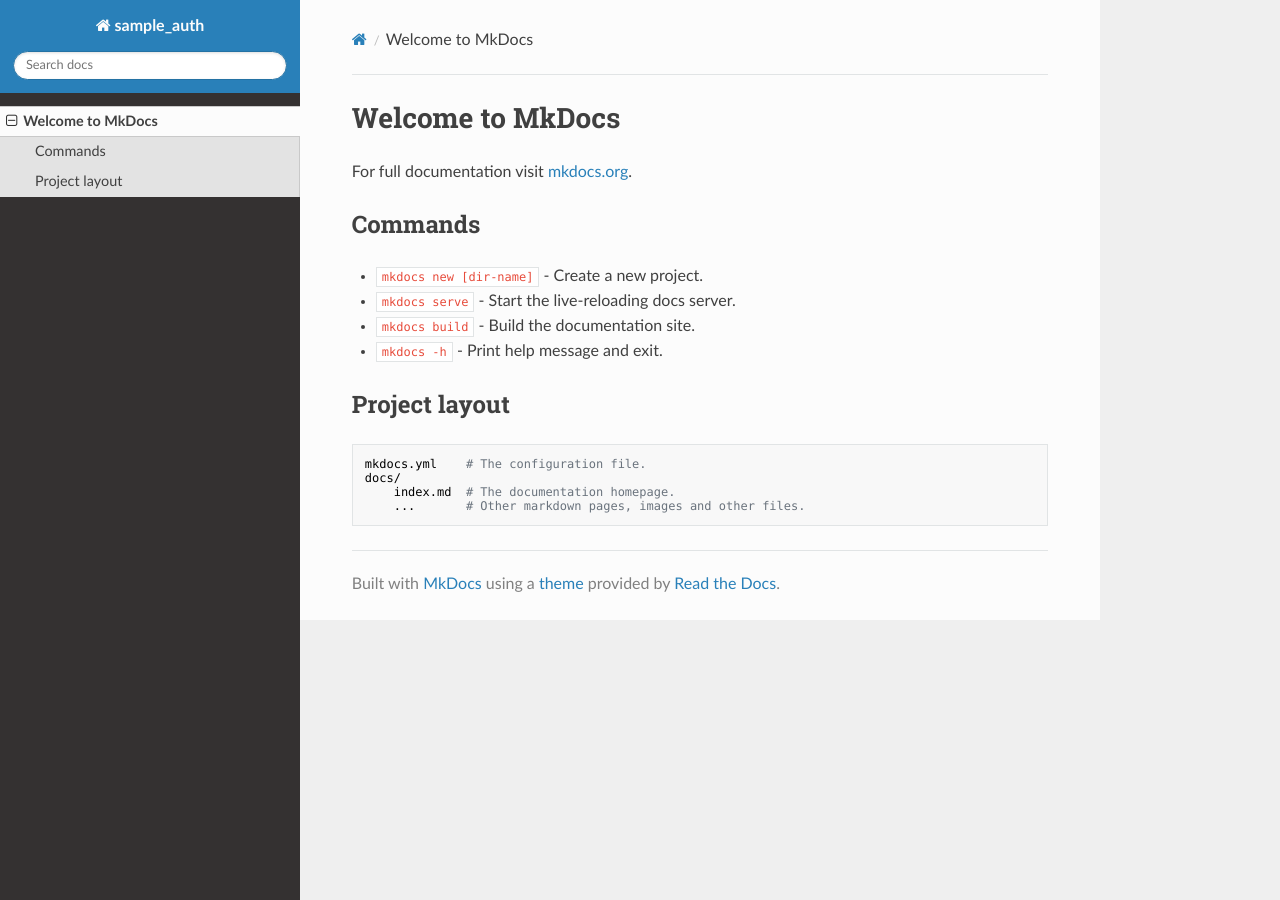
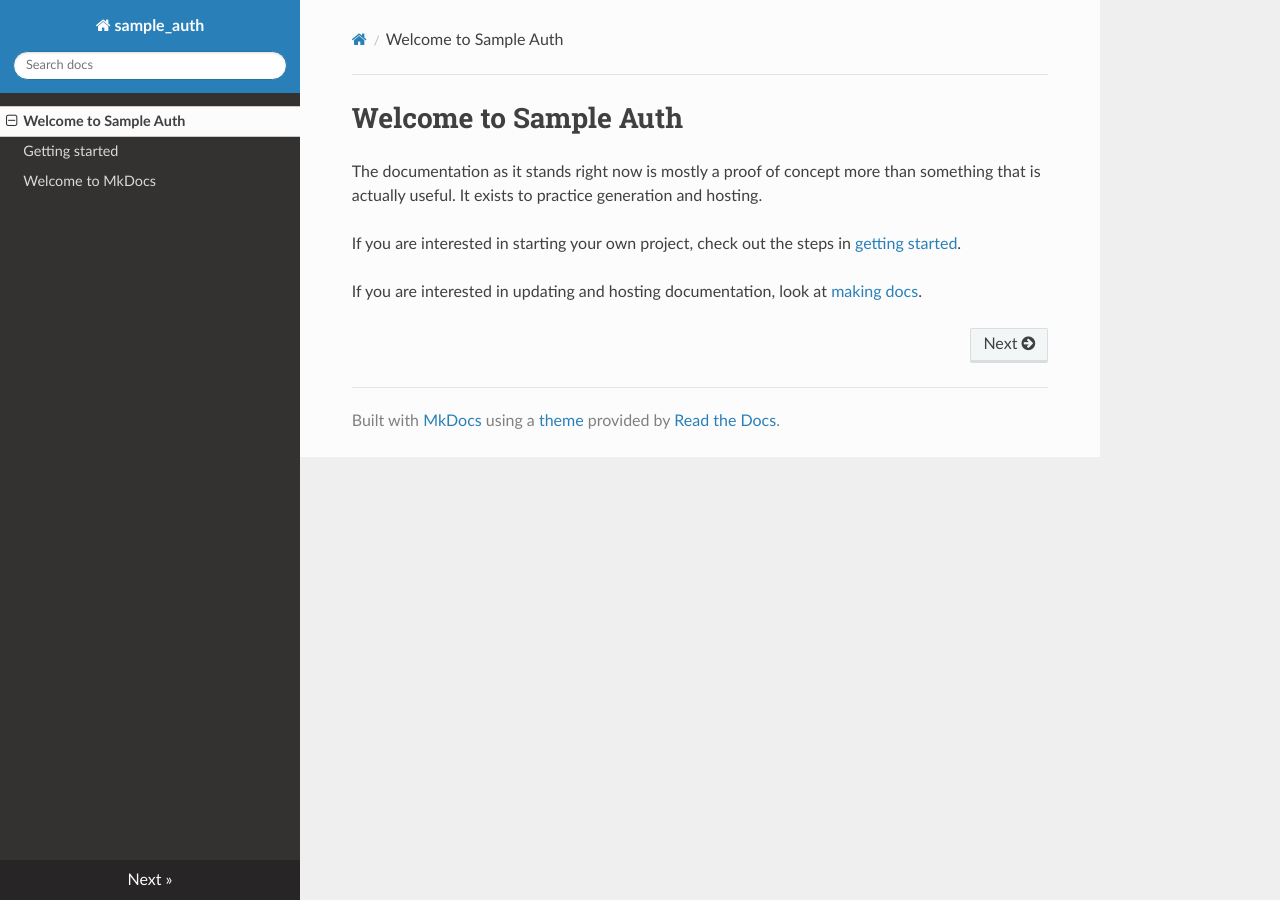
Before and after one commit to digitaldebrief/sample_auth, an MkDocs documentation site: the page built from docs/index.md, in a window 1280 px wide. Built offline with MkDocs 1.6.1, drawn with Linux system fonts in a browser that asks for light colours; nearby versions of some CDN libraries.

Commit message:
Deploying the sample app (#3)
* Remove poetry from template artifacts.

* Remove unused import.

* Add test for posting a new product.

* Remove comment about authorization that doesn't work.

* Update README with intent.

* I don't use .env.

* Bare minimum documentation.

* Host development docs.

* Move Containerfile.

```diff
--- a/docs/index.md
+++ b/docs/index.md
@@ -1,17 +1,7 @@
-# Welcome to MkDocs
+# Welcome to Sample Auth
 
-For full documentation visit [mkdocs.org](https://www.mkdocs.org).
+The documentation as it stands right now is mostly a proof of concept more than something that is actually useful. It exists to practice generation and hosting.
 
-## Commands
+If you are interested in starting your own project, check out the steps in [getting started](getting_started.md).
 
-* `mkdocs new [dir-name]` - Create a new project.
-* `mkdocs serve` - Start the live-reloading docs server.
-* `mkdocs build` - Build the documentation site.
-* `mkdocs -h` - Print help message and exit.
-
-## Project layout
-
-    mkdocs.yml    # The configuration file.
-    docs/
-        index.md  # The documentation homepage.
-        ...       # Other markdown pages, images and other files.
+If you are interested in updating and hosting documentation, look at [making docs](making_docs.md).
```
Also changed, not shown: README.md (+6 -4 lines), docs/getting_started.md (added, +21 -0 lines), docs/making_docs.md (added, +16 -0 lines), 4 other files.
